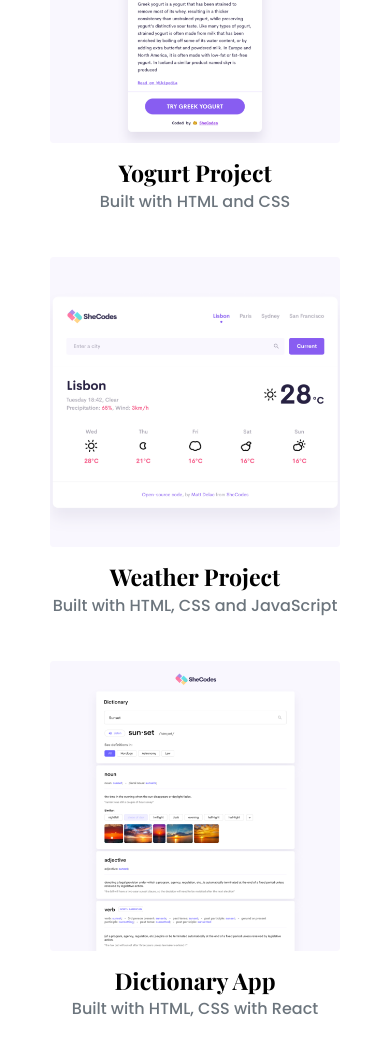
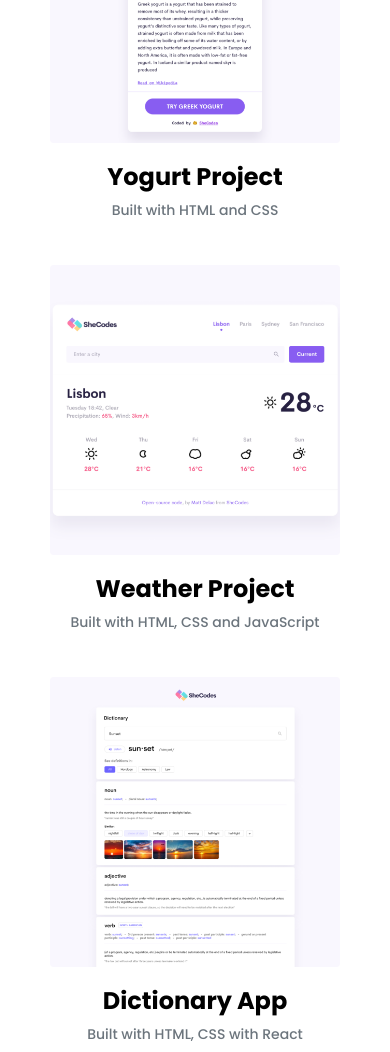
Before and after one commit to ShirleyKroats/SheCodesResponsivePortfolioProject, a plain HTML site: page work.html in a window 390 px wide. Shown: the part 865-1917 px from the top of the page. Drawn offline with nearby package versions, Linux system fonts and the light colour scheme.

Commit message:
Update styles.css

```diff
--- a/src/styles.css
+++ b/src/styles.css
@@ -59,14 +59,25 @@ p {
   padding: 160px 20px;
 }
 
-.content-container h1 {
+.content h1 {
   font-size: 64px;
   line-height: 80px;
 }
 
-.content-container h2 {
+.content h2 {
   font-size: 18px;
   font-family: var(--default-font-family);
+}
+
+.content h3 {
+  font-size: 24px;
+  line-height: 1.5;
+
+  font-family: var(--default-font-family);
+}
+
+.content p {
+  font-size: 14px;
 }
 
 .content {
@@ -109,7 +120,7 @@ p {
     padding: 80px 20px;
   }
 
-  .about-section {
+  .content {
     text-align: center;
     padding: 0;
   }
```
